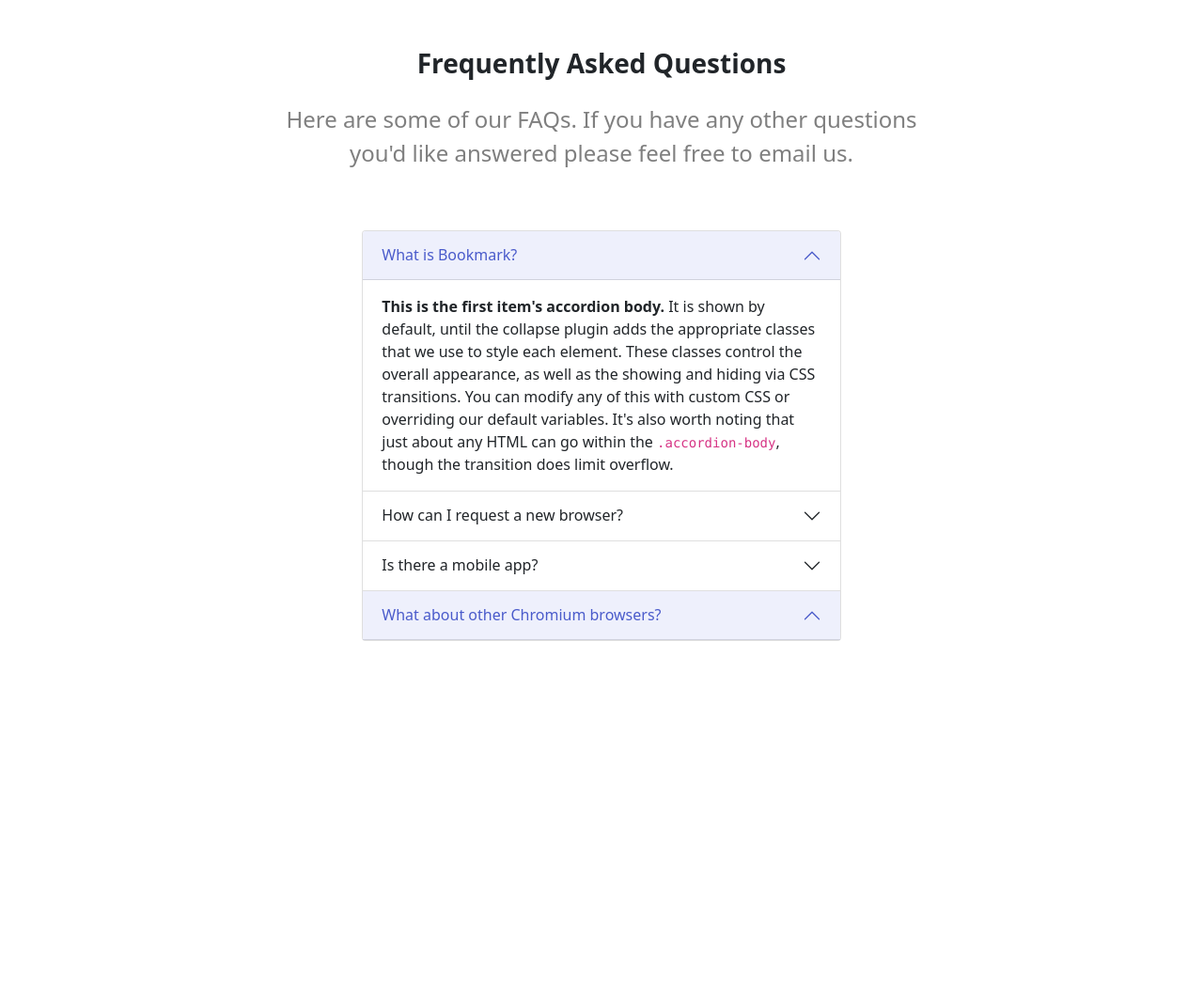
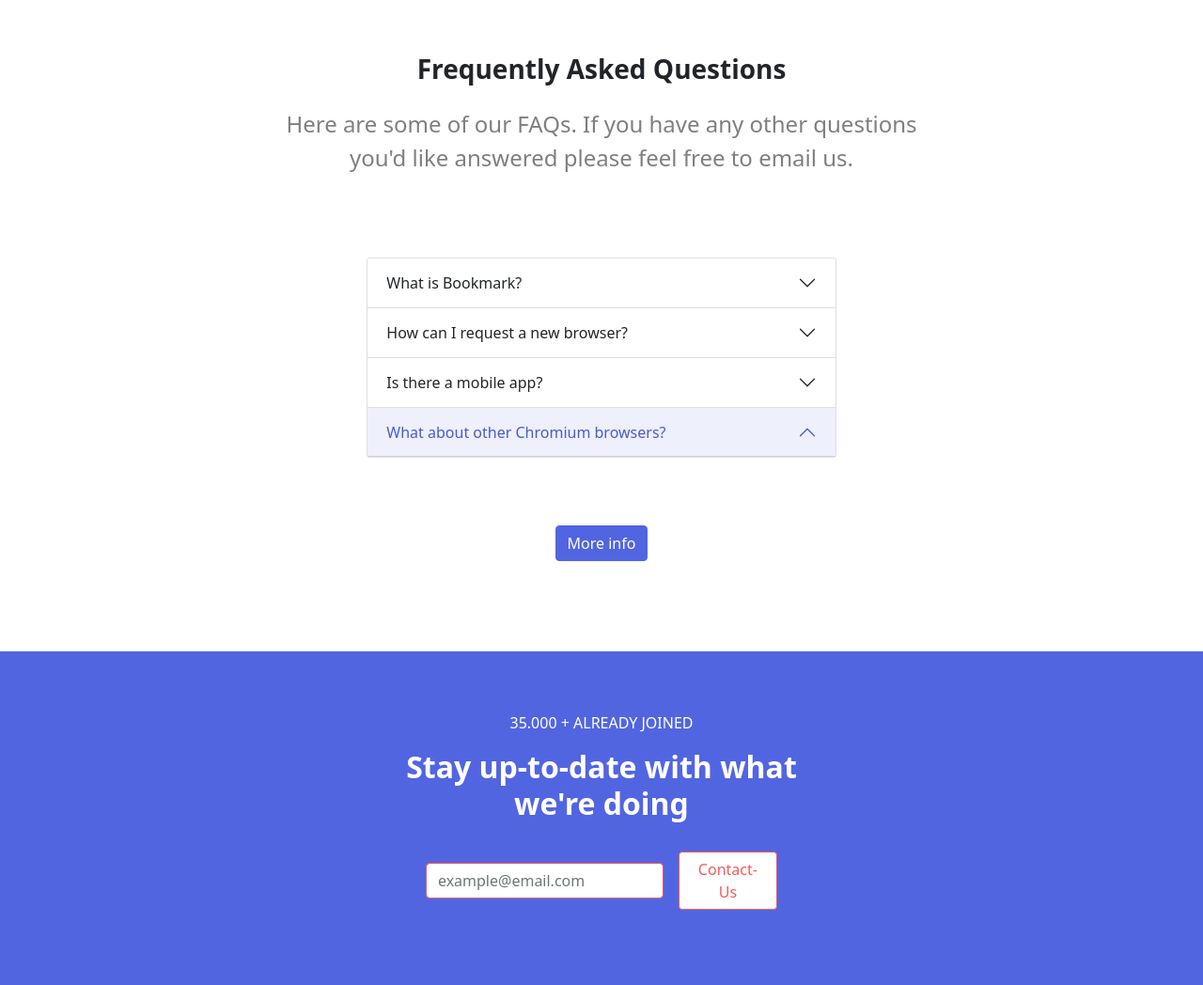
Before and after one commit to MAlexGG/ITAcademy-Angular-Mockup2, a website: page index.html in a window 1280 px wide. Shown: the part 2377-3425 px from the top of the page at 94% size. Before the commit the page ends 3083 px from the top, so only its background shows below. Drawn offline with nearby package versions, Linux system fonts and the light colour scheme.

Commit message:
arrenge input resposive and margins in all document

```diff
--- a/index.html
+++ b/index.html
@@ -39,8 +39,8 @@
         </nav>
     </header>
 
-    <main class="container-fluid mt-5 pt-lg-5">
-        <section class="row mt-5">
+    <main class="container-fluid mt-5 pt-lg-5 px-0">
+        <section class="row mt-5 mx-0">
             <article class="col-12 col-lg-6 p-0 pt-5 order-last order-lg-first text-center text-lg-start">
                 <h1 class="fw-bold mx-5 mtl-lg-5 py-lg-5 ps-lg-5">A Simple Bookmark Manager</h1>
                 <p class="fs-4 mb-5 p-3 ms-lg-5 p-lg-0 ps-lg-5 text-black-50">A clean and simple interface to organize your favourite websites. Open a new browser tab and see your sites load instantly. Try it for free.</p>
@@ -50,7 +50,7 @@
                 </div>
             </article>
 
-            <div class="col-12 col-lg-6 p-0 ps-lg-2 overflow-hidden pt-5 text-end order-first order-lg-last">
+            <div class="col-12 col-lg-6 pt-5 px-0 overflow-hidden text-end order-first order-lg-last">
                 <img class="w-100" src="./assets/img/illustration-hero-m.png" alt="picture of a web">
             </div>
         </section>
@@ -60,7 +60,7 @@
                 <p class="fs-4 text-black-50">Our aim is to make it quick and easy for you to access your favourite websites. Ypur bookmarks sync between your devices so you can access them on the go.</p>
             </div>
         </section>
-        <section class="row justify-content-center mt-5">
+        <section class="row justify-content-center mt-5 mx-0">
             <nav class="col-12 col-lg-8">
                 <div class="nav nav-tabs justify-content-center" id="nav-tab" role="tablist">
                     <button class="nav-link active mx-5" id="nav-home-tab" data-bs-toggle="tab" data-bs-target="#nav-home" type="button" role="tab" aria-controls="nav-home" aria-selected="true">Simple Bookmarking</button>
@@ -71,7 +71,7 @@
         </section>
         <div class="tab-content" id="nav-tabContent">
             <div class="tab-pane fade show active" id="nav-home" role="tabpanel" aria-labelledby="nav-home-tab">
-                <section class="row p-0 my-5">
+                <section class="row p-0 my-5 mx-0">
                     <div class="col-12 col-lg-6 p-0">
                         <img class="w-100 pe-4 pe-lg-0" src="./assets/img/illustration-features-tab-1-m.png" alt="picture of a web">
                     </div>
@@ -85,7 +85,7 @@
                 </section>
             </div>
             <div class="tab-pane fade" id="nav-profile" role="tabpanel" aria-labelledby="nav-profile-tab">
-                <section class="row p-0 my-5">
+                <section class="row p-0 my-5 mx-0">
                     <div class="col-12 col-lg-6 p-0">
                         <img class="w-100 pe-4 pe-lg-0" src="./assets/img/illustration-features-tab-2-m.png" alt="picture of a web">
                     </div>
@@ -99,7 +99,7 @@
                 </section>
             </div>
             <div class="tab-pane fade" id="nav-contact" role="tabpanel" aria-labelledby="nav-contact-tab">
-                <section class="row p-0 my-5">
+                <section class="row p-0 my-5 mx-0">
                     <div class="col-12 col-lg-6 p-0">
                         <img class="w-100 pe-4 pe-lg-0" src="./assets/img/illustration-features-tab-3-m.png" alt="picture of a web">
                     </div>
@@ -119,7 +119,7 @@
                 <p class="fs-4 text-black-50">We've got more browsers in the pipeline. Please do let us know if you've got a favourite you'd like us to priorize.</p>
             </div>
         </section>
-        <section class="row justify-content-center">
+        <section class="row justify-content-center mx-0">
             <div class="col-12 col-lg-4 ct-extension position-relative mx-3">
                 <div class="ct-txt-extension">
                     <img class="m-2" src="./assets/img/logo-chrome.svg" alt="chrome logo">
@@ -148,6 +148,7 @@
                 <button class="btn btn-primary bt-extension">Add & Install Extension</button>
             </div>
         </section>
+        <section class="row justify-content-center mx-0">
             <section class="row justify-content-center m-5">
                 <div class="col-12 col-lg-7 text-center mt-5 px-0 pt-5">
                     <h3 class="fw-bold mb-4">Frequently Asked Questions</h3>
@@ -158,13 +159,12 @@
                 <div class="accordion col-11 col-lg-5" id="accordionExample">
                     <div class="accordion-item">
                         <h2 class="accordion-header" id="headingOne">
-                        <button class="accordion-button" type="button" data-bs-toggle="collapse" data-bs-target="#collapseOne" aria-expanded="true" aria-controls="collapseOne">What is Bookmark?</button>
+                            <button class="accordion-button collapsed" type="button" data-bs-toggle="collapse" data-bs-target="#collapseOne" aria-expanded="false" aria-controls="collapseOne">What is Bookmark?</button>
                         </h2>
-                    <div id="collapseOne" class="accordion-collapse collapse show" aria-labelledby="headingOne" data-bs-parent="#accordionExample">
+                        <div id="collapseOne" class="accordion-collapse collapse collapse" aria-labelledby="headingOne" data-bs-parent="#accordionExample">
                             <div class="accordion-body">
-                            <strong>This is the first item's accordion body.</strong> It is shown by default, until the collapse plugin adds the appropriate classes that we use to style each element. These classes control the overall appearance, as well
-                            as the showing and hiding via CSS transitions. You can modify any of this with custom CSS or overriding our default variables. It's also worth noting that just about any HTML can go within the <code>.accordion-body</code>,
-                            though the transition does limit overflow.
+                                It is shown by default, until the collapse plugin adds the appropriate classes that we use to style each element. These classes control the overall appearance, as well as the showing and hiding via CSS transitions. You can modify any of this with custom
+                                CSS or overriding our default variables. It's also worth noting that just about any HTML can go within the <code>.accordion-body</code>, though the transition does limit overflow.
                             </div>
                         </div>
                     </div>
@@ -174,9 +174,8 @@
                         </h2>
                         <div id="collapseTwo" class="accordion-collapse collapse" aria-labelledby="headingTwo" data-bs-parent="#accordionExample">
                             <div class="accordion-body">
-                            <strong>This is the second item's accordion body.</strong> It is hidden by default, until the collapse plugin adds the appropriate classes that we use to style each element. These classes control the overall appearance, as
-                            well as the showing and hiding via CSS transitions. You can modify any of this with custom CSS or overriding our default variables. It's also worth noting that just about any HTML can go within the <code>.accordion-body</code>,
-                            though the transition does limit overflow.
+                                It is hidden by default, until the collapse plugin adds the appropriate classes that we use to style each element. These classes control the overall appearance, as well as the showing and hiding via CSS transitions. You can modify any of this with custom
+                                CSS or overriding our default variables. It's also worth noting that just about any HTML can go within the <code>.accordion-body</code>, though the transition does limit overflow.
                             </div>
                         </div>
                     </div>
@@ -186,9 +185,8 @@
                         </h2>
                         <div id="collapseThree" class="accordion-collapse collapse" aria-labelledby="headingThree" data-bs-parent="#accordionExample">
                             <div class="accordion-body">
-                            <strong>This is the third item's accordion body.</strong> It is hidden by default, until the collapse plugin adds the appropriate classes that we use to style each element. These classes control the overall appearance, as well
-                            as the showing and hiding via CSS transitions. You can modify any of this with custom CSS or overriding our default variables. It's also worth noting that just about any HTML can go within the <code>.accordion-body</code>,
-                            though the transition does limit overflow.
+                                It is hidden by default, until the collapse plugin adds the appropriate classes that we use to style each element. These classes control the overall appearance, as well as the showing and hiding via CSS transitions. You can modify any of this with custom
+                                CSS or overriding our default variables. It's also worth noting that just about any HTML can go within the <code>.accordion-body</code>, though the transition does limit overflow.
                             </div>
                         </div>
                     </div>
@@ -198,19 +196,36 @@
                         </h2>
                         <div id="collapseFour" class="accordion-collapse collapse" aria-labelledby="headingFour" data-bs-parent="#accordionExample">
                             <div class="accordion-body">
-                            <strong>This is the first item's accordion body.</strong> It is shown by default, until the collapse plugin adds the appropriate classes that we use to style each element. These classes control the overall appearance, as well
-                            as the showing and hiding via CSS transitions. You can modify any of this with custom CSS or overriding our default variables. It's also worth noting that just about any HTML can go within the <code>.accordion-body</code>,
-                            though the transition does limit overflow.
+                                It is shown by default, until the collapse plugin adds the appropriate classes that we use to style each element. These classes control the overall appearance, as well as the showing and hiding via CSS transitions. You can modify any of this with custom
+                                CSS or overriding our default variables. It's also worth noting that just about any HTML can go within the <code>.accordion-body</code>, though the transition does limit overflow.
                             </div>
                         </div>
                     </div>
                 </div>
             </div>
+            <div class="col-6 text-center">
+                <button class="btn btn-primary my-5">More info</button>
+            </div>
+
+        </section>
     </main>
+    <footer class="row justify-content-center text-center bg-primary p-5 mt-5 mx-0">
+        <div class="col-12 col-lg-5">
+            <p class="text-white m-3">35.000 + ALREADY JOINED</p>
+            <h6 class="fs-2 text-white fw-bold m-3">Stay up-to-date with what we're doing</h6>
+            <form class="row justify-content-center align-items-center m-4 needs-validation">
+                <input type="email" class="form-control m-2 btn-outline-secondary inp-contactus" placeholder="example@email.com" required>
+                <button type="submit" class="btn btn-outline-secondary bg-white m-2 col-lg-3 bt-contactus">Contact-Us</button>
+            </form>
+        </div>
+        <div class="bg-success">
 
+        </div>
+    </footer>
 
+    <script type="text/javascript" src="./node_modules/@popperjs/core/dist/umd/popper.min.js"></script>
     <script type="text/javascript" src="./node_modules/bootstrap/dist/js/bootstrap.min.js"></script>
-    <script src="./node_modules/@popperjs/core/dist/umd/popper.min.js"></script>
+
 
 </body>
 
--- /dev/null
+++ b/sass/_footer.scss
@@ -0,0 +1,21 @@
+.inp-contactus {
+    width: 100%;
+}
+
+@include media-breakpoint-up(lg) {
+    .inp-contactus {
+        width: 60%;
+    }
+}
+
+.bt-contactus {
+    background-color: $secondary !important;
+    color: white !important;
+}
+
+@include media-breakpoint-up(lg) {
+    .bt-contactus {
+        background-color: white !important;
+        color: $secondary !important;
+    }
+}
--- a/sass/main.scss
+++ b/sass/main.scss
@@ -6,3 +6,4 @@
 @import "../node_modules/bootstrap/scss/bootstrap.scss";
 @import "./header";
 @import "./main";
+@import "./footer";
```
Also changed, not shown: css/main.css, 1 other file. Lines whose indentation alone changed are shown as unchanged.
